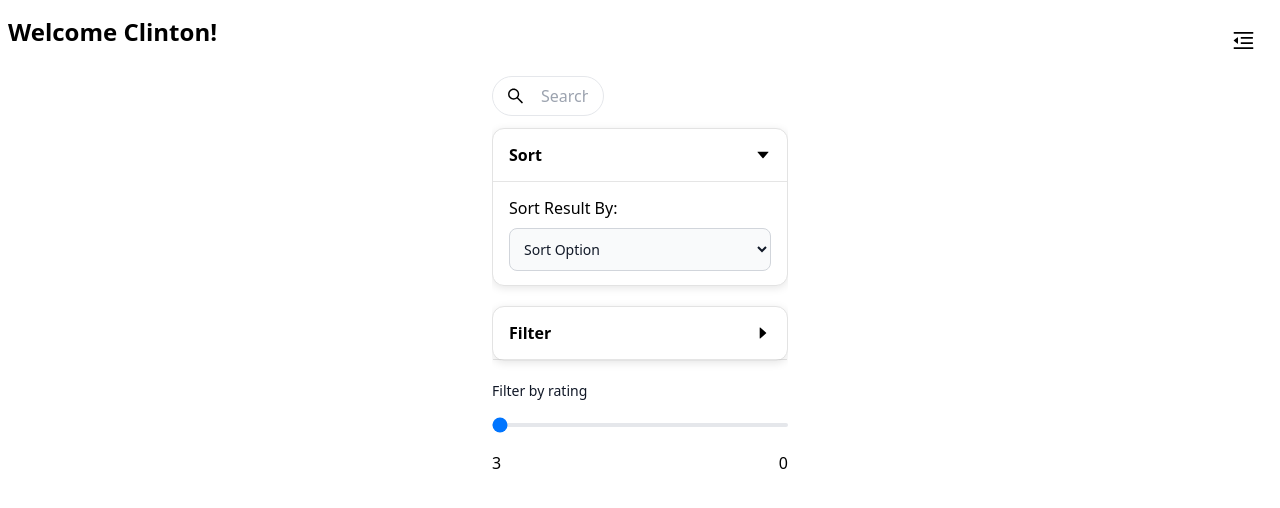
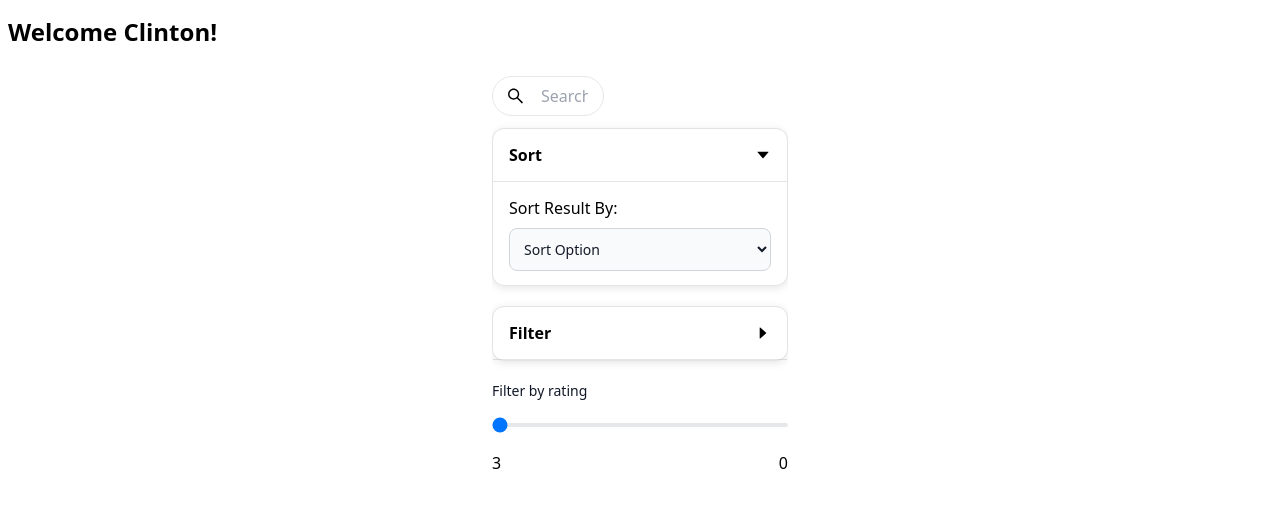
Before and after one commit to unegbuclinton/movie-ticket, a Next.js app: page / in a window 1280 px wide. Shown: the top 508 px of the page. Built offline with nearby package versions, Linux system fonts and the light colour scheme; no server answers.

Commit message:
update the similar data

```diff
--- a/src/componnets/molecules/Navbar/index.tsx
+++ b/src/componnets/molecules/Navbar/index.tsx
@@ -14,7 +14,10 @@ const Navbar = () => {
         </div>
       </div>
       <MobileMenu open={fold} />
-      <div className="z-20 mr-3" onClick={() => setFold((prev) => !prev)}>
+      <div
+        className="z-20 mr-3 lg:hidden"
+        onClick={() => setFold((prev) => !prev)}
+      >
         {fold && (
           <AiOutlineMenuUnfold
             size={25}
--- a/src/pages/moviepage/index.tsx
+++ b/src/pages/moviepage/index.tsx
@@ -11,11 +11,7 @@ const MoviesPage = () => {
   const { nowPlaying, topRated, tvSeries, rating } = useAppSelector(
     (state: RootState) => state.movie
   );
-  const [delay, setDelay] = useState<boolean>(false);
-  useEffect(() => {
-    const timer = setTimeout(() => setDelay(true), 3000);
-    return () => clearTimeout(timer);
-  }, []);
+
   return (
     <main className="h-screen overflow-hidden">
       <Navbar />
```
